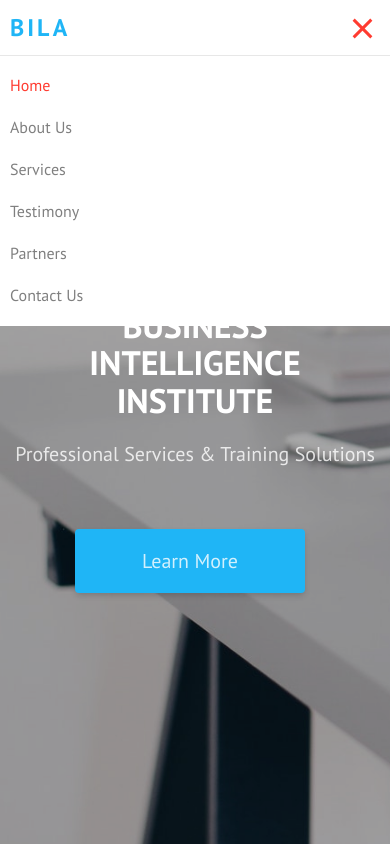
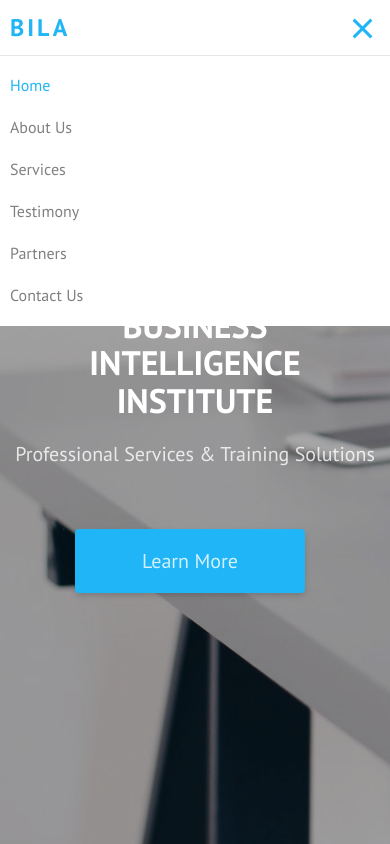
Before and after one commit to Duke28/Bila, a plain HTML site: page index.html in a window 390 px wide. Both pictures are taken after a click on the link 362 px from the left and 24 px from the top of the page. Shown: the top 844 px of the page. Drawn offline with Linux system fonts and the light colour scheme; some packages are replaced by stand-ins of ours; no server answers; files whose address does not match are found by name.

Commit message:
Colour change of mobile menu items.

```diff
--- a/css/style.css
+++ b/css/style.css
@@ -135,7 +135,7 @@ h1, h2, h3, h4, h5, h6 {
 }
 @media screen and (max-width: 480px) {
   #fh5co-header #navbar li.active a {
-    color: #ff3b30;
+    color: #1fb5f6;
   }
 }
 #fh5co-header #navbar li.active a span:before {
@@ -947,7 +947,7 @@ h1, h2, h3, h4, h5, h6 {
   text-decoration: none;
 }
 .fh5co-nav-toggle.active i::before, .fh5co-nav-toggle.active i::after {
-  background: #ff3b30;
+  background: #1fb5f6;
 }
 .fh5co-nav-toggle:hover, .fh5co-nav-toggle:focus, .fh5co-nav-toggle:active {
   outline: none;
```
